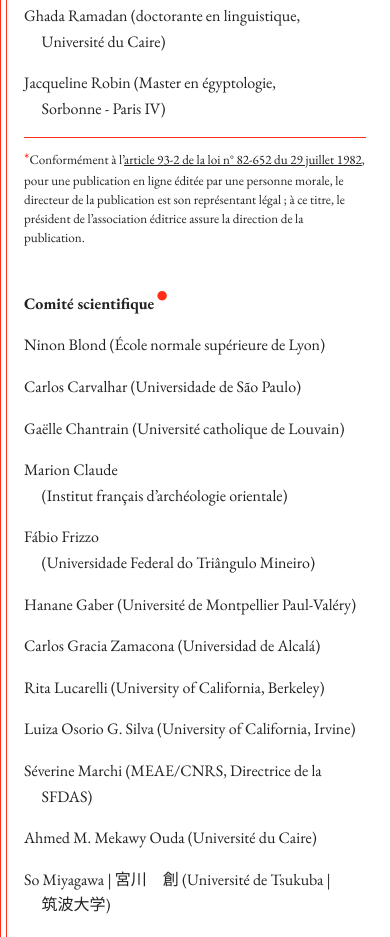
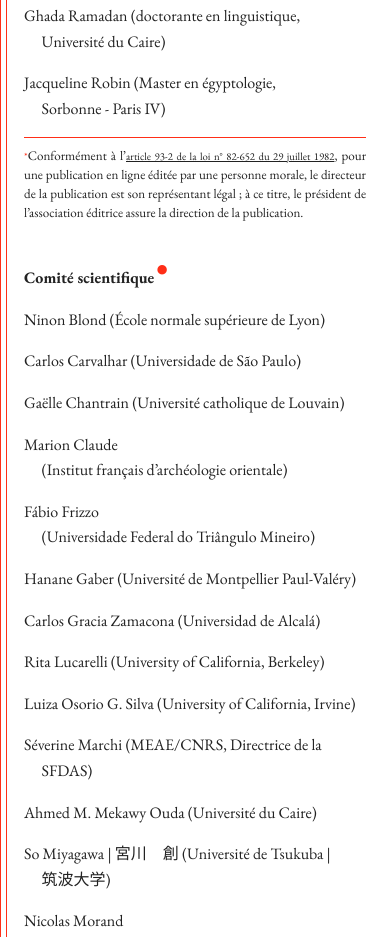
Before and after one commit to boegyptologie/boegyptologie.github.io, a plain HTML site: page fr/about.html in a window 390 px wide. Shown: the part 2257-3194 px from the top of the page. Drawn offline with nearby package versions, Linux system fonts and the light colour scheme.

Commit message:
Update style.css

```diff
--- a/assets/style.css
+++ b/assets/style.css
@@ -212,20 +212,22 @@
 }
 
 /* 15) Note de bas de page */
+.footnote-note,
+.footnote-note * {
+  font-size: 0.82em !important;
+  line-height: 1.45 !important;
+}
+
 .footnote-note {
-  font-size: 0.82em !important;
   font-style: normal !important;
-  line-height: 1.45 !important;
-  text-align: left !important;
-  text-justify: auto !important;
+  text-align: justify !important;
+  text-justify: inter-word !important;
   border-top: 1px solid var(--accent-red);
   padding-top: 0.55em;
   margin-top: 1.2em;
 }
 
 .footnote-note a {
-  font-size: inherit !important;
-  line-height: inherit !important;
   font-style: inherit !important;
 }
 
@@ -300,14 +302,10 @@
     text-indent: 0;
   }
 
-  /* note de bas de page : même rendu sur mobile */
-  .footnote-note {
+  /* note : même rendu sur mobile */
+  .footnote-note,
+  .footnote-note * {
     font-size: 0.82em !important;
     line-height: 1.45 !important;
   }
-
-  .footnote-note a {
-    font-size: inherit !important;
-    line-height: inherit !important;
-  }
 }
```
